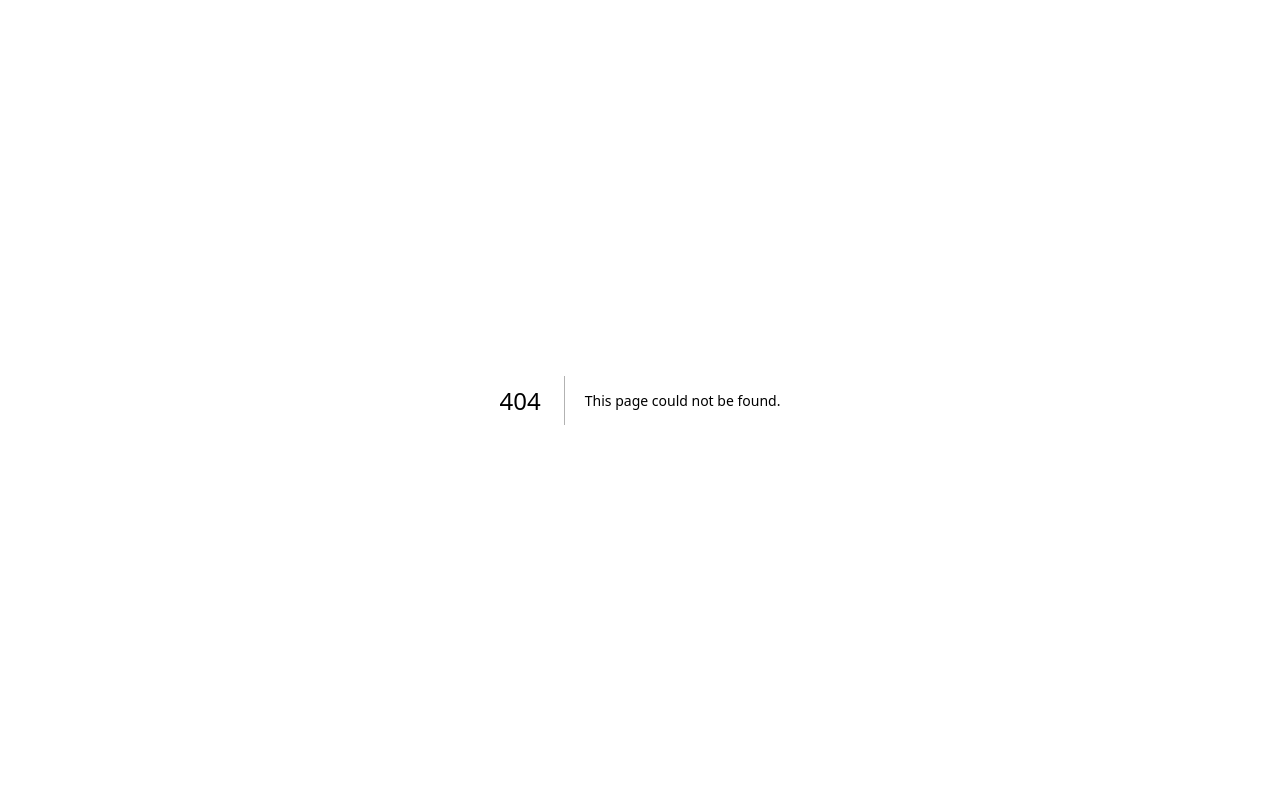
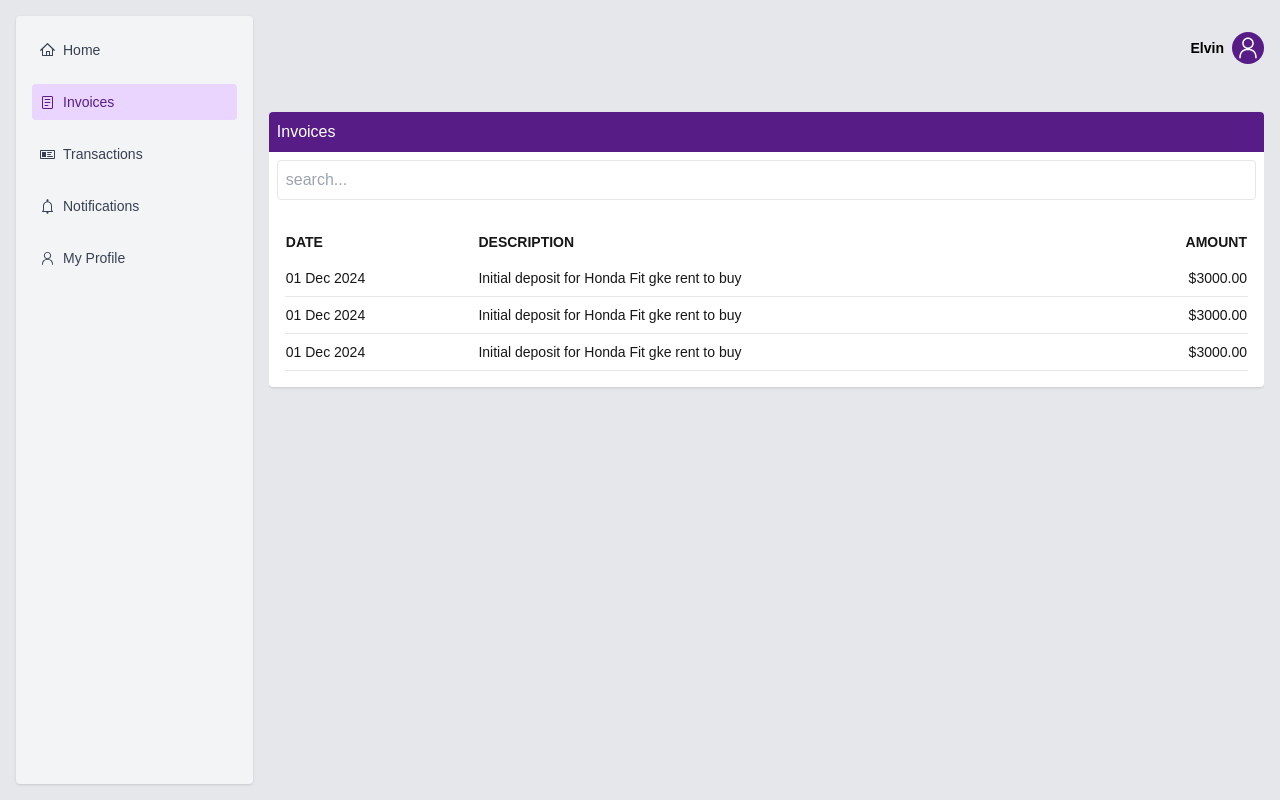
Before and after one commit to ElvinAnesu/sokorides, a Next.js app: page /clientarea/invoices in a window 1280 px wide. Before the commit this address had no page. Built offline with nearby package versions, Linux system fonts and the light colour scheme.

Commit message:
feat:added some pages

```diff
--- /dev/null
+++ b/app/clientarea/invoices/page.js
@@ -0,0 +1,10 @@
+import InvoicesTable from "@/app/components/clientarea/tables/invoicestable";
+
+
+export default function Invoices() {
+	return (
+		<div>
+			<InvoicesTable />
+		</div>
+	);
+}
--- /dev/null
+++ b/app/clientarea/notifications/page.js
@@ -0,0 +1,11 @@
+
+
+
+
+export default function Notifications() {
+    return (
+        <div>
+            <h1>Notifications</h1>
+        </div>
+    )
+}
--- a/app/components/clientarea/forms/userprofile.js
+++ b/app/components/clientarea/forms/userprofile.js
@@ -15,6 +15,7 @@ export default function UserProfileForm(){
 								placeholder="first name"
 								name="firstname"
 								value={"Elvin"}
+								disabled
 							/>
 						</div>
 						<div className="w-full">
@@ -24,6 +25,7 @@ export default function UserProfileForm(){
 								placeholder="first name"
 								name="firstname"
 								value={"Kakomo"}
+								disabled
 							/>
 						</div>
 						<div className="w-full">
@@ -32,7 +34,8 @@ export default function UserProfileForm(){
 								className="w-full border border-gray-300 rounded h-10 bg-gray-300 px-2 text-sm font-semibold"
 								placeholder="first name"
 								name="firstname"
-								value={"Male"}
+							value={"Male"}
+								disabled
 							/>
 						</div>
 						<div className="w-full">
@@ -42,6 +45,7 @@ export default function UserProfileForm(){
 								placeholder="first name"
 								name="firstname"
 								value={"42-289200W49"}
+								disabled
 							/>
 						</div>
 						<div className="w-full">
@@ -51,6 +55,7 @@ export default function UserProfileForm(){
 								placeholder="first name"
 								name="firstname"
 								value={"elvin@gmail.com"}
+								disabled
 							/>
 						</div>
 						<div className="w-full">
@@ -60,6 +65,7 @@ export default function UserProfileForm(){
 								placeholder="first name"
 								name="firstname"
 								value={"0775953491"}
+								disabled
 							/>
 						</div>
 						<div className="w-full">
@@ -69,6 +75,7 @@ export default function UserProfileForm(){
 								placeholder="first name"
 								name="firstname"
 								value={"1068 mabvazuva rusape"}
+								disabled
 							/>
 						</div>
 					</form>
--- /dev/null
+++ b/app/components/clientarea/tables/invoicestable.js
@@ -0,0 +1,84 @@
+const invoices = [
+	{
+		date: "01 Dec 2024",
+		description: "Initial deposit for Honda Fit gke rent to buy",
+		amount: 3000,
+	},
+	{
+		date: "01 Dec 2024",
+		description: "Initial deposit for Honda Fit gke rent to buy",
+		amount: 3000,
+	},
+	{
+		date: "01 Dec 2024",
+		description: "Initial deposit for Honda Fit gke rent to buy",
+		amount: 3000,
+	},
+];
+
+export default function InvoicesTable() {
+	return (
+		<div className="w-full rounded shadow bg-white">
+			<div className="rounded-t bg-purple-900 p-2">
+				<h5 className="text-white">Invoices</h5>
+			</div>
+			<div className="flex p-2">
+				<input
+					className="w-full border rounded h-10 px-2"
+					placeholder="search..."
+				/>
+			</div>
+			<div className="md:hidden p-4 bg-gray-100">
+				<table className="min-w-full text-sm">
+					<tbody>
+						{invoices.map((_invoice, index) => (
+							<tr key={index}>
+								<td>
+									<div className="bg-white rounded p-2 mb-2">
+										<div className="border-b flex items-center justify-between">
+											<div className="text-left py-2 text-xl font-semibold">
+												${_invoice.amount}.00
+											</div>
+											<div className="text-right px-4 rounded-full  py-1 bg-gray-100 text-xs">
+												{_invoice.date}
+											</div>
+										</div>
+										<div>
+											<div className="text-left py-2">
+												{_invoice.description}
+											</div>
+										</div>
+									</div>
+								</td>
+							</tr>
+						))}
+					</tbody>
+				</table>
+			</div>
+			<div className="hidden md:block p-4">
+				<table className="min-w-full text-sm">
+					<thead>
+						<tr className="border-">
+							<th className="w-1/5 text-left py-2">DATE</th>
+							<th className="w-3/5 text-left py-2">DESCRIPTION</th>
+							<th className="w-1/5 text-right py-2">AMOUNT</th>
+						</tr>
+					</thead>
+					<tbody>
+						{invoices.map((_invoice, index) => (
+							<tr className="border-b" key={index}>
+								<td className="w-1/5 text-left py-2">{_invoice.date}</td>
+								<td className="w-1/5 text-left py-2">
+									{_invoice.description}
+								</td>
+								<td className="w-1/5 text-right py-2">
+									${_invoice.amount}.00
+								</td>
+							</tr>
+						))}
+					</tbody>
+				</table>
+			</div>
+		</div>
+	);
+}
```
